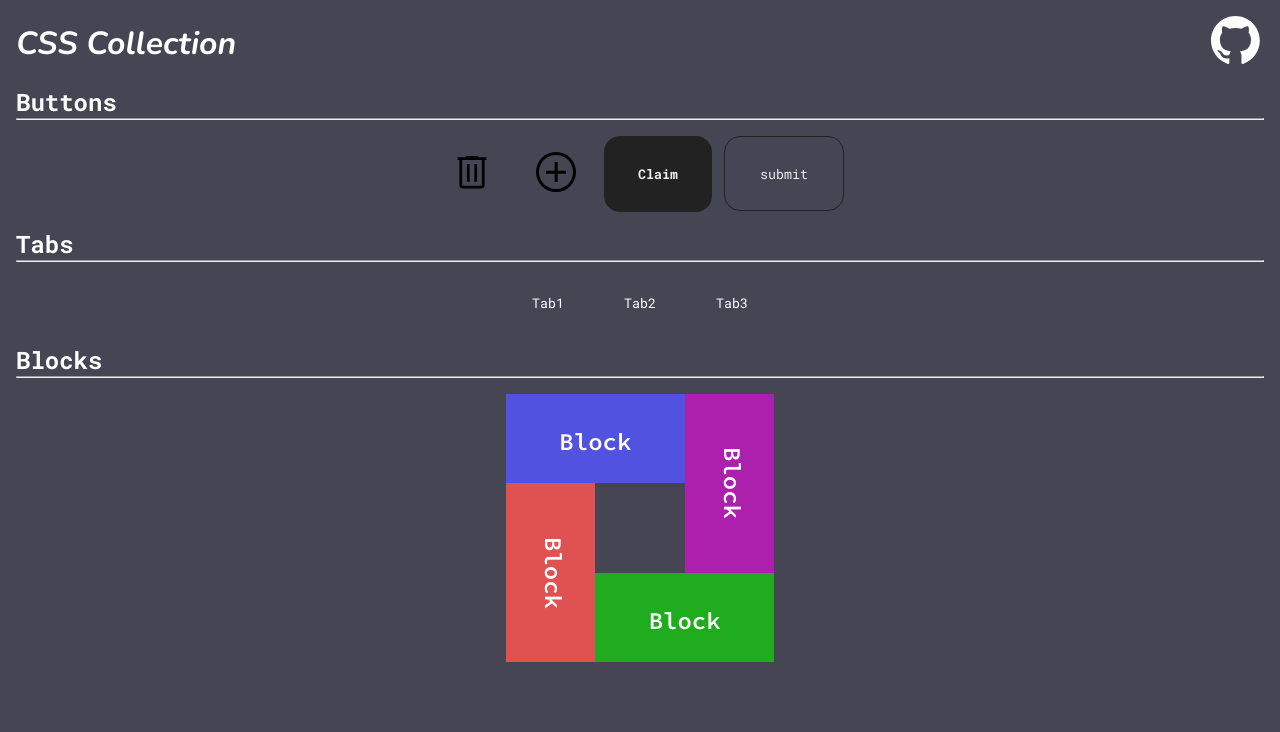
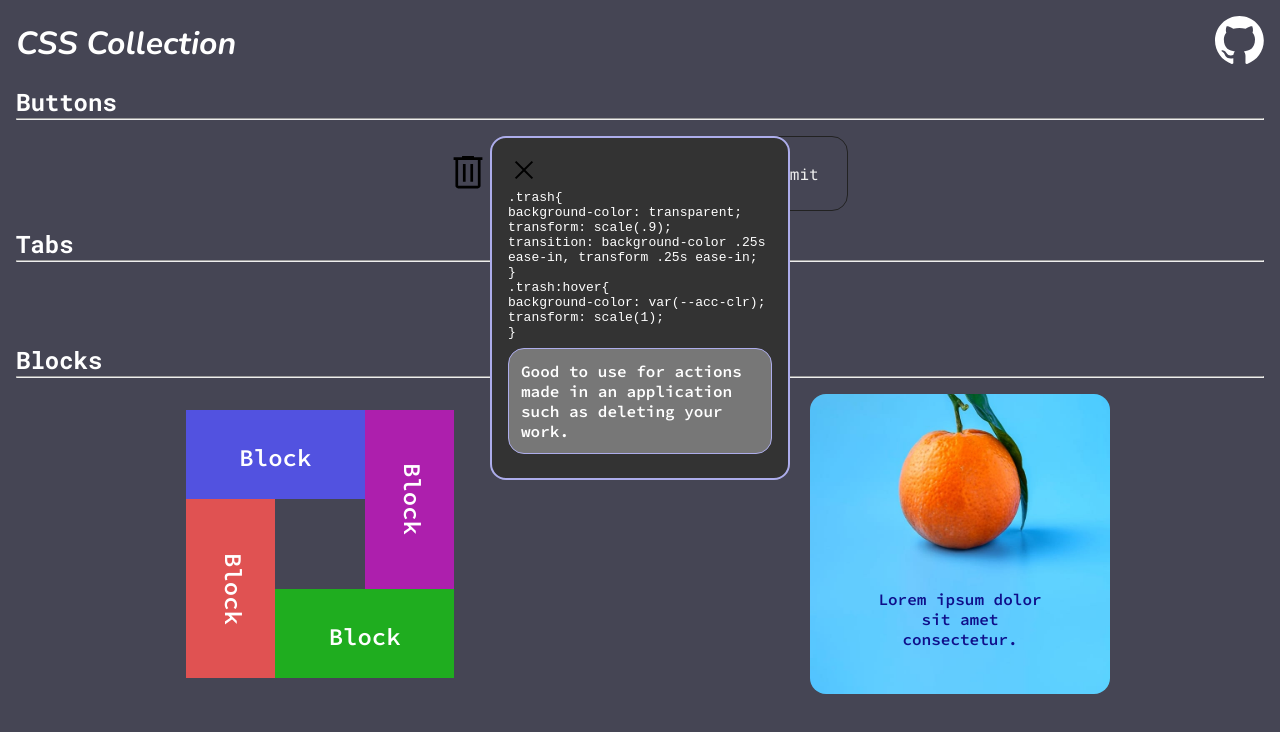
Before and after one commit to Denito37/cssCollection, a plain HTML site: page index.html in a window 1280 px wide. Both pictures are taken after a click on the button 472 px from the left and 174 px from the top of the page. Drawn offline with nearby package versions, Linux system fonts and the light colour scheme.

Commit message:
added code snippet & suggestions, added to blocks

```diff
--- /dev/null
+++ b/app.js
@@ -0,0 +1,23 @@
+const info = document.querySelectorAll('.info');
+const closeInfo = document.querySelectorAll('.close');
+const trash = document.querySelector('.trash');
+const add = document.querySelector('.add');
+const claim = document.querySelector('.claim');
+const submit = document.querySelector('.submit');
+const buttonItemArray = [trash,add,claim,submit];
+
+for(let i = 0; i<info.length; i++){
+    info[i].style.display = 'none';
+}
+for(let i = 0; i< buttonItemArray.length;i++){
+    buttonItemArray[i].addEventListener('click', () =>{
+        info[i].style.display= 'block'
+    })
+}
+for(let i=0 ;i< closeInfo.length;i++){
+    closeInfo[i].addEventListener('click', () =>{
+        for(let j = 0; j < info.length;j++){
+            info[j].style.display = "none";
+        }
+    })
+}
--- a/index.html
+++ b/index.html
@@ -7,6 +7,7 @@
     <meta name="description" content="CSS Collection">
     <title>CSS Collection</title>
     <link rel="stylesheet" href="styles.css">
+    <script src="app.js" defer></script>
 </head>
 <body>
 
@@ -23,19 +24,95 @@
             <section class="buttons">
                 <h2>Buttons</h2>
                 <hr>
-                <div class="item">
+                <div class="item" style="position: relative;">
                     <button class="trash">
                         <img src="images/delete_FILL0_wght400_GRAD0_opsz48.svg" alt="trash can icon" style="height: 3rem;">
                     </button>
+                    <section class="info" style="width: 80vw; max-width: 300px; position: absolute;">
+                        <img class="close" src="images/clear-icon.svg" alt="close" style="width: 2rem;">
+                        <code>
+                            <p> .trash{</p>
+                                <p>background-color: transparent; </p>
+                                <p>transform: scale(.9);</p>
+                                <p>transition: background-color .25s ease-in, transform .25s ease-in;</p>
+                            <p>}</p>
+                        </code>
+                        <code>
+                            <p>.trash:hover{</p>
+                                <p>background-color: var(--acc-clr);</p>
+                                <p>transform: scale(1);</p>
+                            <p>}</p>
+                        </code>
+                        <p class="sug">
+                            Good to use for actions made in an application such as
+                            deleting your work.
+                        </p>
+                    </section>
                     <button class="add">
                         <img src="images/add.svg" alt="add icon" style="height: 3rem;">
                     </button>
+                    <section class="info" style="width: 80vw; max-width: 300px; position: absolute;">
+                        <img class="close" src="images/clear-icon.svg" alt="close" style="width: 2rem;">
+
+                        <code>
+                            <p>.add{</p>
+                                <p>background-color: transparent;</p>
+                                <p>transition: transform .25s ease-in;</p>
+                            <p>}</p>
+                        </code>
+                        <code>
+                            <p>.add:hover{</p>
+                                <p>transform: translateY(-.5rem);</p>
+                            <p>}</p>
+                        </code>
+                        <p class="sug">
+                            Good to use to tell the user that you can intereact with this element
+                        </p>
+                    </section>
                     <button class="claim">
                         <p>Claim</p>
                     </button>
+                    <section class="info" style="width: 80vw; max-width: 300px; position: absolute;">
+                        <img class="close" src="images/clear-icon.svg" alt="close" style="width: 2rem;">
+                        <code>
+                            <p>.claim{</p>
+                                <p>background-color: #222;</p>
+                                <p>border: solid 2px #222;</p>
+                                <p>transition: background-color .25s ease-in;</p>
+                            <p>}</p>
+                        </code>
+                        <code>
+                            <p>.claim:hover{</p>
+                                <p>background-color: transparent;</p>
+                            <p>}</p>
+                        </code>
+                        <p class="sug">
+                            Visually appealing way to tell the user that you can intereact with this element
+                        </p>
+                    </section>
                     <button class="submit">
                         <p>submit</p>
                     </button>
+                    <section class="info" style="width: 80vw; max-width: 300px; position: absolute;">
+                        <img class="close" src="images/clear-icon.svg" alt="close" style="width: 2rem;">
+                        <code>
+                            <p>.submit{</p>
+                                <p>background-color: transparent;</p>
+                                <p>border: solid 1px #222;</p>
+                                <p>border-radius: 1rem;</p>
+                                <p>transition: border .25s ease-in;</p>
+                            <p>}</p>
+                        </code>
+                        <code>
+                            <p>.submit:hover{</p>
+                                <p>border: 3px solid #222;</p>
+                                <p>font-weight: 800;</p>
+                            <p>}</p>
+                        </code>
+                        <p class="sug">
+                            Good to use to tell the user that you can intereact with this element
+                        </p>
+                    </section>
                 </div>
             </section>
             <section class="tabs">
@@ -55,10 +132,18 @@
                 <h2>Blocks</h2>
                 <hr>
                 <div class="wrap">
-                    <div class="block1" style="background-color: hsl(240, 70%, 60%);">Block</div>
-                    <div class="block2" style="background-color: hsl(0, 70%, 60%);">Block</div>
-                    <div class="block3" style="background-color: hsl(120, 70%, 40%);">Block</div>
-                    <div class="block4" style="background-color: hsl(300, 70%, 40%);">Block</div>
+                    <div class="menuBlock">
+                        <div class="block1" style="background-color: hsl(240, 70%, 60%);">Block</div>
+                        <div class="block2" style="background-color: hsl(0, 70%, 60%);">Block</div>
+                        <div class="block3" style="background-color: hsl(120, 70%, 40%);">Block</div>
+                        <div class="block4" style="background-color: hsl(300, 70%, 40%);">Block</div>
+                    </div>
+                    <div class="infoBlock">
+                        <img src="images/image-photography.jpg" alt="orange" style="width: 300px; height: 300px;">
+                        <p style="color: hsl(240, 80%, 30%);">
+                            Lorem ipsum dolor sit amet consectetur.
+                        </p>
+                    </div>
                 </div>
             </section>
         </article>
--- a/styles.css
+++ b/styles.css
@@ -2,7 +2,6 @@
 @import url('https://fonts.googleapis.com/css2?family=Nunito:ital,wght@0,700;0,800;1,700;1,800&family=Roboto+Mono:ital,wght@0,400;0,700;1,400;1,700&family=Source+Code+Pro:ital,wght@0,600;0,700;1,600;1,700&display=swap');
 :root{
     --bg-clr:hsl(240, 10%, 30%);
-    --cg:hsl(240, 10%, 40%);
     --text-clr:hsl(0, 0%, 100%);
     --acc-clr:hsl(240, 60%, 80%);
 }
@@ -21,18 +20,30 @@ body{
 h2{
     font-family: 'Roboto Mono',monospace;
 }
-a{
-    text-decoration: none;
-    color: var(--text-clr);
-}
 button{
     color: inherit;
+    font-size: 1rem;
 }
 .item{
     padding: 1rem;
 }
 h2,hr{
     margin: 0 1rem;
+}
+/* *Info*/
+section .info{
+    background-color: #333;
+    padding: 1rem;
+    border: solid 2px var(--acc-clr);
+    border-radius: 1rem;
+    z-index: 3;
+}
+.info .sug{
+    margin: .5rem 0rem;
+    padding: .75rem;
+    border-radius: 1rem;
+    background-color: #777;
+    border: solid 1px var(--acc-clr);
 }
 /* *Header*/
 header{
@@ -42,16 +53,6 @@ header{
     margin: 1rem;
     font-family: 'Nunito',sans-serif;
     font-style: italic;
-}
-header nav ul{
-    display: none;
-}
-header a{
-    padding: 0 .25rem;
-}
-header a:hover{
-    font-weight: 700;
-    text-decoration: underline;
 }
 header a img{
     transition: filter .25s ease-in;
@@ -65,36 +66,36 @@ header a img:hover{
     flex-wrap: wrap;
     gap: .75rem;
 }
-main #simple{
-    padding: 0rem;
-}
 .item{
     display: flex;
     justify-content: center;
 }
-main #simple button{
+#simple{
+    padding: 0rem;
+}
+#simple button{
     border: 0px solid;
     border-radius: 50%;
     padding: .75rem;
     font-family: 'Roboto Mono',monospace;
 }
-main #simple .trash{
+#simple .trash{
     background-color: transparent;
     transform: scale(.9);
     transition: background-color .25s ease-in, transform .25s ease-in;
 }
-main #simple .trash:hover{
+#simple .trash:hover{
     background-color: var(--acc-clr);
     transform: scale(1);
 }
-main #simple .add{
+#simple .add{
     background-color: transparent;
     transition: transform .25s ease-in;
 }
-main #simple .add:hover{
+#simple .add:hover{
     transform: translateY(-.5rem);
 }
-main #simple .claim{
+#simple .claim{
     background-color: #222;
     border: solid 2px #222;
     color: #eee;
@@ -103,10 +104,10 @@ main #simple .claim{
     border-radius: 1rem;
     transition: background-color .25s ease-in;
 }
-main #simple .claim:hover{
+#simple .claim:hover{
     background-color: transparent;
 }
-main #simple .submit{
+#simple .submit{
     background-color: transparent;
     border: solid 1px #222;
     color: #eee;
@@ -116,12 +117,12 @@ main #simple .submit{
     border-radius: 1rem;
     transition: border .25s ease-in;
 }
-main #simple .submit:hover{
+#simple .submit:hover{
     border: 3px solid #222;
     font-weight: 800;
 }
 /* *article:Simple tabs*/
-main #simple .tabs button{
+#simple .tabs button{
     background-color: var(--bg-clr);
     margin: 0 1rem;
     width: 60px;
@@ -157,7 +158,7 @@ main #simple .tabs button{
     left: 0;
 }
 /* *article:adv*/
-#adv .wrap{
+#adv .menuBlock{
     padding: 1rem;
     display: grid;
     margin: auto;
@@ -243,4 +244,40 @@ main #simple .tabs button{
     z-index: 1;
     height: 268px;
 }
-/* *Footer*/
+.infoBlock{
+    position: relative;
+    width: 300px;
+    height: 300px;
+    margin: auto;
+    border-radius: 1rem;
+    transition: outline .15s ease-out;
+}
+.infoBlock:hover{
+    outline: 3px solid var(--acc-clr);
+}
+.infoBlock img{
+    border-radius: 1rem;
+    aspect-ratio: 1/1;
+}
+.infoBlock p{
+    text-align: center;
+    position: absolute;
+    bottom: 15%;
+    left: 20%;
+    right: 20%;
+}
+/* *Desktop*/
+@media (min-width:768px){
+    #adv .wrap{
+        display: grid;
+        grid-template-columns: repeat(2,1fr);
+    }
+    #adv hr{
+        grid-column: 1/-1;
+    }
+    #adv .infoBlock{
+        justify-self: center;
+        margin: 1rem;
+        grid-column: 2/3;
+    }
+}
```
Also changed, not shown: README.md, images/image-photography.jpg (added).
